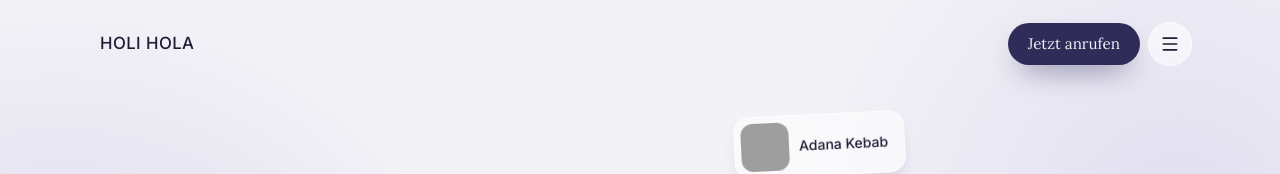
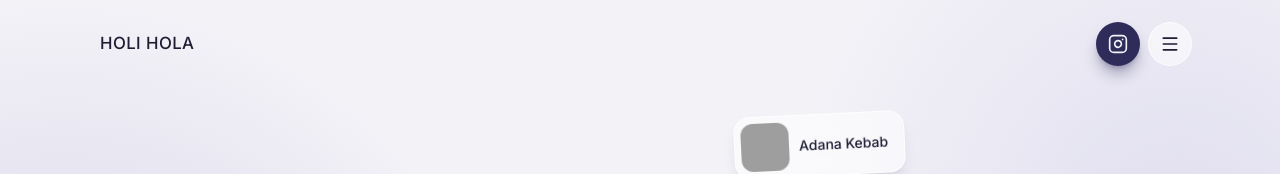
Before and after one commit to Treschuk/holi-hola, a plain HTML site: page index.html in a window 1280 px wide. Shown: the top 174 px of the page. Drawn offline with nearby package versions, Linux system fonts and the light colour scheme; grey boxes are pictures that could not be loaded.

Commit message:
Add files via upload

```diff
--- a/index.html
+++ b/index.html
@@ -133,8 +133,8 @@
   <div class="mx-auto max-w-site flex items-center justify-between gap-4 py-2">
     <a href="#hero" class="font-medium tracking-wide text-[1.05rem] text-ink px-3 py-2 rounded-full hover:bg-white/50 transition" aria-label="HOLI HOLA – zur Startseite">HOLI HOLA</a>
     <div class="flex items-center gap-2 relative">
-      <a href="tel:+4959719605821" class="btn btn-primary !py-2.5 !px-5 text-[.95rem]">
-        <i data-lucide="phone" class="w-4 h-4 sm:hidden"></i><span class="hidden sm:inline">Jetzt anrufen</span><span class="sm:hidden sr-only">Jetzt anrufen</span>
+      <a href="https://www.instagram.com/holi_hola_rheine/" target="_blank" rel="noopener" class="w-11 h-11 rounded-full bg-primary text-bg flex items-center justify-center shadow-lg shadow-primary/40 hover:bg-primary2 hover:-translate-y-0.5 transition" aria-label="HOLI HOLA auf Instagram (öffnet in neuem Tab)" title="HOLI HOLA auf Instagram">
+        <svg xmlns="http://www.w3.org/2000/svg" viewBox="0 0 24 24" fill="none" stroke="currentColor" stroke-width="2" stroke-linecap="round" stroke-linejoin="round" class="w-5 h-5" aria-hidden="true"><rect x="2" y="2" width="20" height="20" rx="5" ry="5"></rect><path d="M16 11.37A4 4 0 1 1 12.63 8 4 4 0 0 1 16 11.37z"></path><line x1="17.5" y1="6.5" x2="17.51" y2="6.5"></line></svg>
       </a>
       <button id="menuBtn" class="w-11 h-11 rounded-full glass flex items-center justify-center text-ink hover:bg-white transition" aria-expanded="false" aria-controls="menuPanel" aria-label="Menü öffnen">
         <i data-lucide="menu" class="w-5 h-5" id="menuIcon"></i>
```
